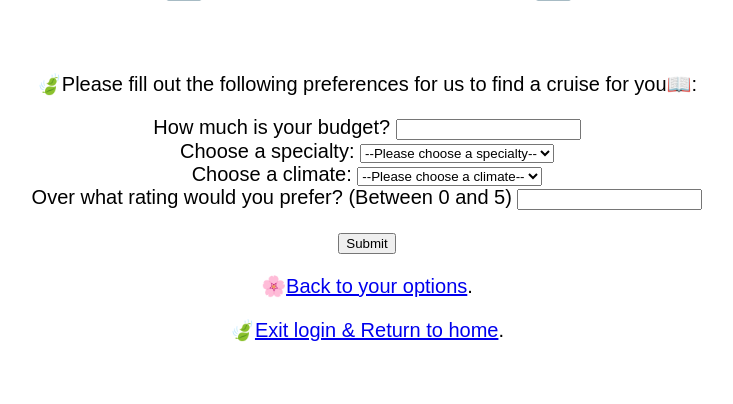
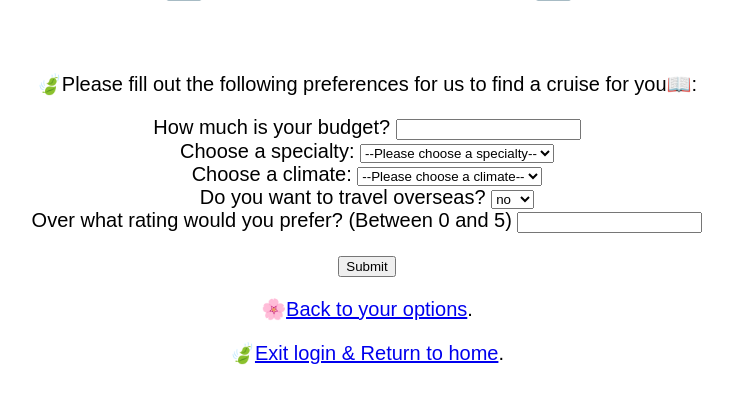
Before and after one commit to quadvvvv/Cruise-Booking-Application-4111, a Flask app: template templates/direct_book.html in a window 1280 px wide. Shown: the part 53-457 px from the top of the page, without its empty margins (273-1006 px from the left). Run offline with Flask 2, Linux system fonts and the light colour scheme; the template is opened without the code that fills it, so the values that code supplies are empty; parts of the project's set-up code (start-up, migrations or seed data) failed here and were passed over.

Commit message:
updated direct_book.html;

```diff
--- a/templates/direct_book.html
+++ b/templates/direct_book.html
@@ -7,9 +7,6 @@
     }
     table{
       text-align: center;
-    }
-    tr:nth-child(even) {
-  background-color: #f5c9c9;
     }
   </style>
     <body>
@@ -36,19 +33,22 @@
                 <option value="landscape">landscape</option>
                 <option value="energetic">energetic</option>
             </select>
-
             <br>
-
             <label for="cust_climate">Choose a climate:</label>
             <select name="cust_climate" id="cust_climate">
                 <option value="">--Please choose a climate--</option>
-                <option value="Temperate<">Temperate</option>
-                <option value="Tropical>Tropical</option>
+                <option value="Temperate">Temperate</option>
+                <option value="Tropical">Tropical</option>
                 <option value="Continental">Continental</option>
                 <option value="Dry">Dry</option>
                 <option value="Polar">Polar</option>
             </select>
-
+            <br>
+            <label for="cust_climate">Do you want to travel overseas?</label>
+            <select name="is_domestic" id="is_domestic">
+                <option [ngValue]="TRUE">no</option>
+                <option [ngValue]="FALSE">yes</option>
+            </select>
             <br>
             <label for="cust_rating">Over what rating would you prefer?
                 (Between 0 and 5)</label>
@@ -56,6 +56,7 @@
                 id="cust_rating" required>
             <br> <br>
             <input type="submit" value="Submit">
+
         </form>
 
         <p>🌸<a href="user_home">Back to your options</a>.</p>
```
